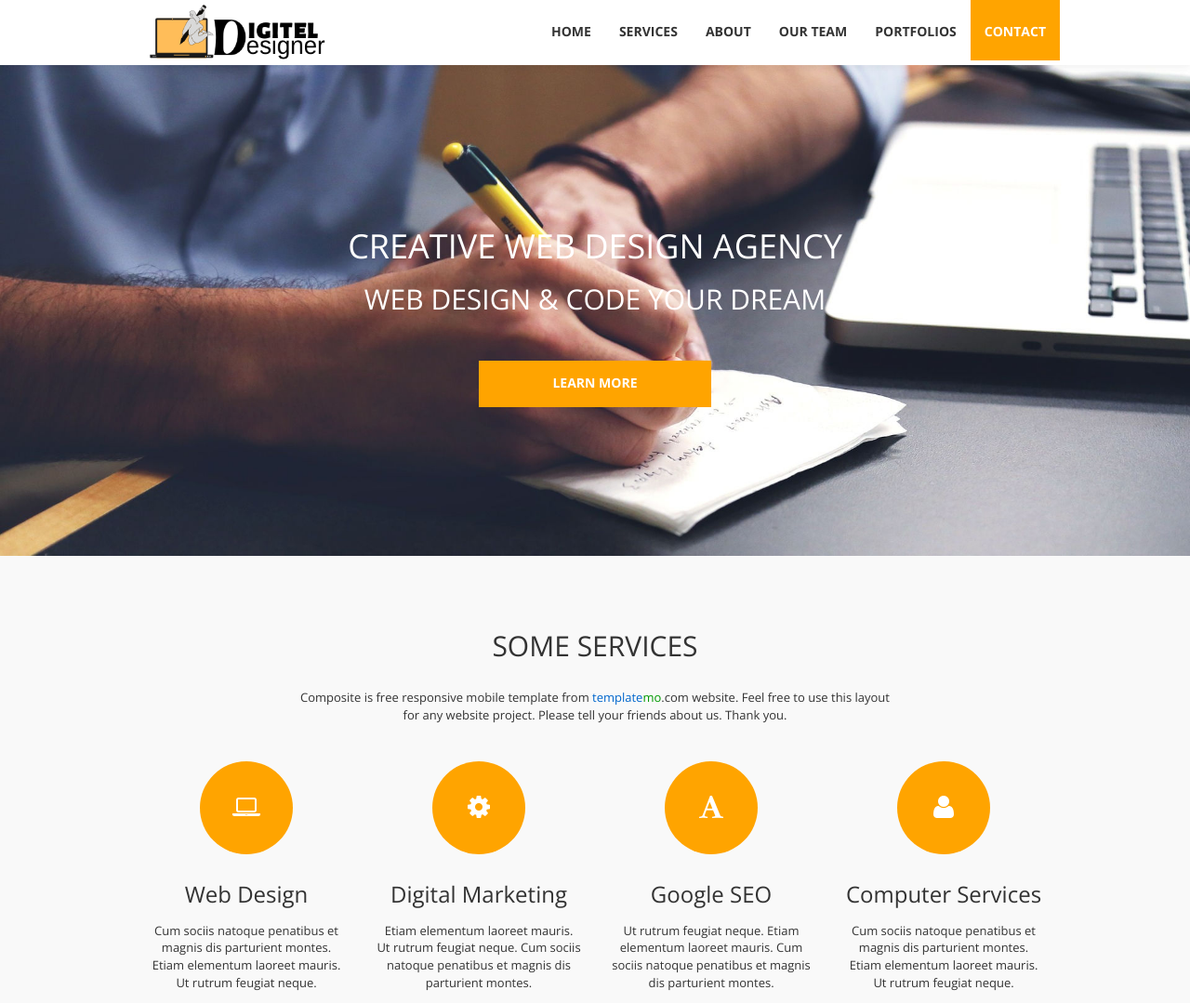
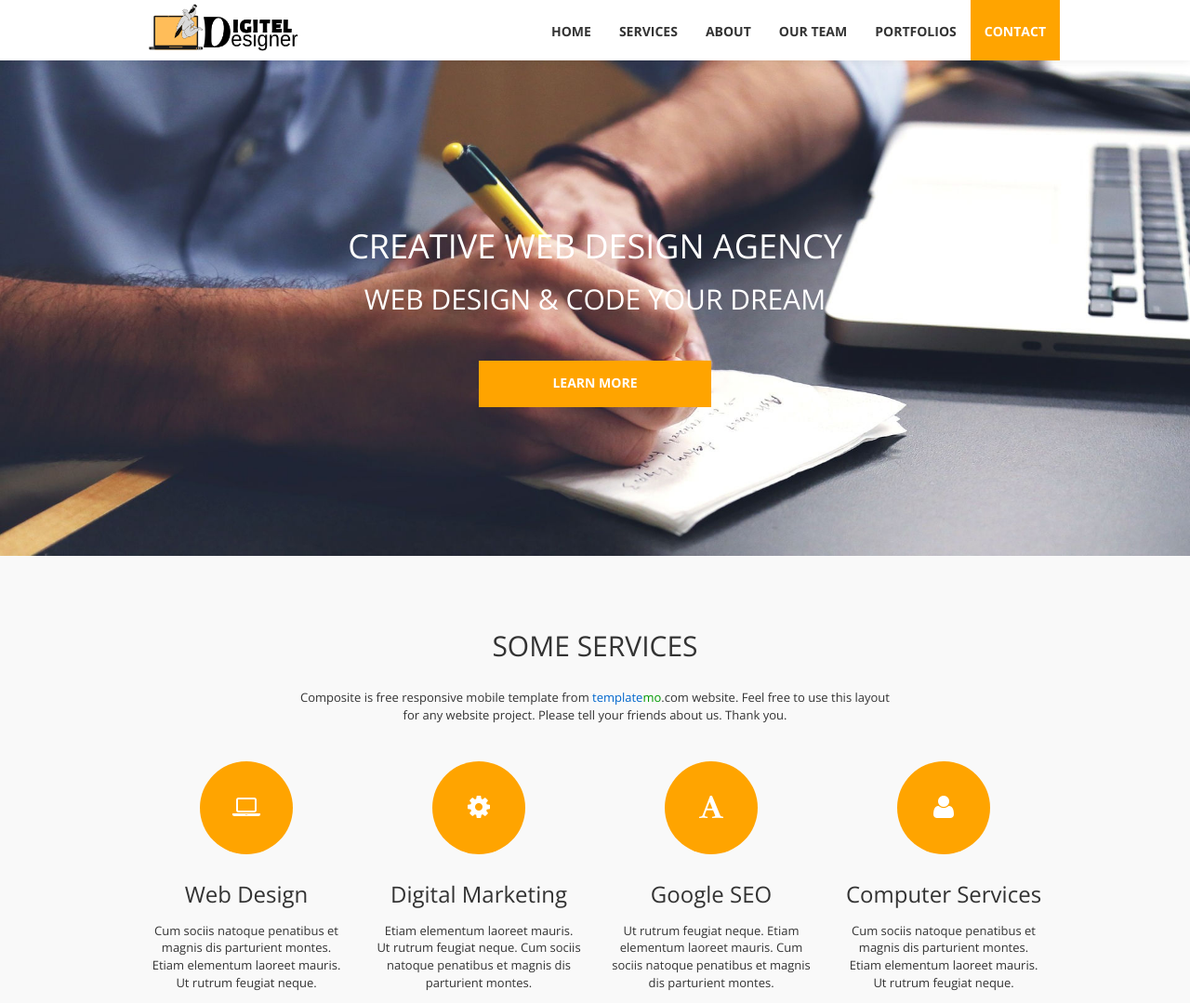
Before and after one commit to acg9894/digitelDesigner, a plain HTML site: page index.html in a window 1280 px wide. Shown: the top 1079 px of the page at 93% size. Drawn offline with nearby package versions, Linux system fonts and the light colour scheme.

Commit message:
logo size chnges

```diff
--- a/index.html
+++ b/index.html
@@ -31,7 +31,7 @@
 					<span class="icon icon-bar"></span>
 					<span class="icon icon-bar"></span>
 				</button>
-				<img loading="lazy" src="images/logo1.png" width="200" height="70">
+				<img loading="lazy" src="images/logo1.png" width="170" height="60">
 			</div>
 			<div class="collapse navbar-collapse">
 				<ul class="nav navbar-nav navbar-right">
```
